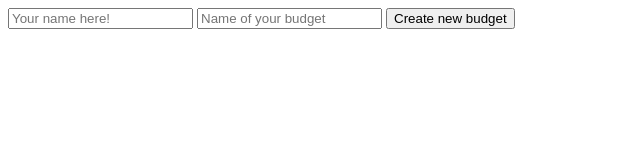
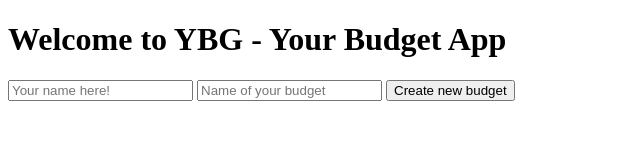
Before and after one commit to Flibben/BudgetProject, a plain HTML site: page index.html in a window 1280 px wide. Shown: the whole page, without its empty margins (0-640 px from the left). Drawn offline with Linux system fonts and the light colour scheme.

Commit message:
la till en H1 titel

```diff
--- a/css/index.css
+++ b/css/index.css
@@ -0,0 +1,4 @@
+:root {
+  padding: 0;
+  margin: 0;
+}
--- a/index.html
+++ b/index.html
@@ -7,10 +7,13 @@
     <link rel="stylesheet" href="css/index.css" />
   </head>
   <body>
-    <div class="mainContainer">
-      <input type="text" name="" id="username" placeholder="Your name here!" />
-      <input type="text" placeholder="Name of your budget" class="nameOfNewBudget" />
-      <button><span id="newBudgetBtn">Create new budget</span></button>
+    <div id="mainContainer" class="center">
+      <h1 class="titleText">Welcome to YBG - Your Budget App</h1>
+      <div id="inputContainer">
+        <input type="text" name="" id="username" placeholder="Your name here!" />
+        <input type="text" placeholder="Name of your budget" class="nameOfNewBudget" />
+        <button><span id="newBudgetBtn">Create new budget</span></button>
+      </div>
     </div>
     <!-- Javascript -->
     <script src="js/main.js"></script>
```
